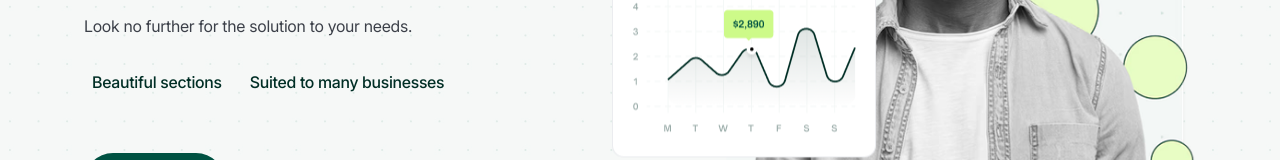
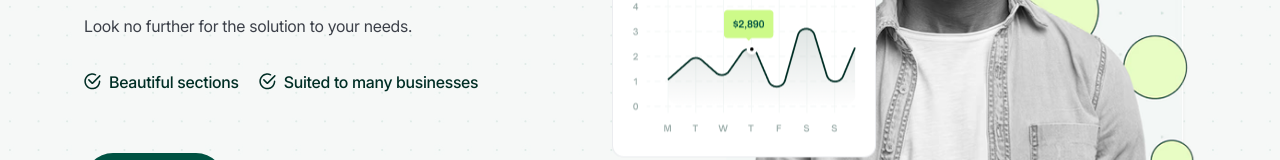
Before and after one commit to raven-developer/Slate, a website: page index.html in a window 1280 px wide. Shown: the part 1850-2010 px from the top of the page. Drawn offline with nearby package versions, Linux system fonts and the light colour scheme; files that its build step writes are made by us from their sources; the site is published under a folder, as on GitHub Pages, so addresses that start at the root find nothing.

Commit message:
v 1.6.1
Fix Check Icon

```diff
--- a/px-scss/_global.scss
+++ b/px-scss/_global.scss
@@ -120,7 +120,7 @@
 
   &--check {
     li::before {
-      content: url('/px-upload/icons/check.svg');
+      content: url('../px-upload/icons/check.svg');
       display: inline-block;
       vertical-align: middle;
       margin-right: 8px;
```
